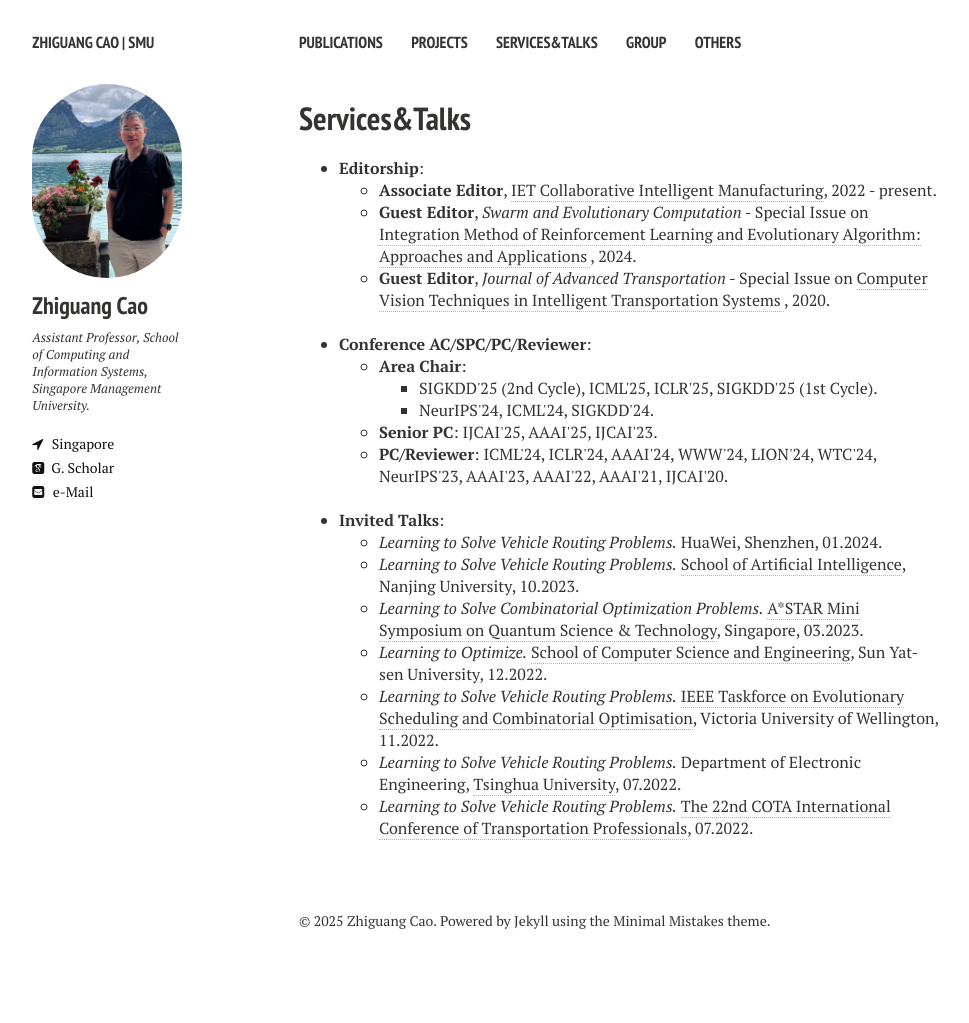
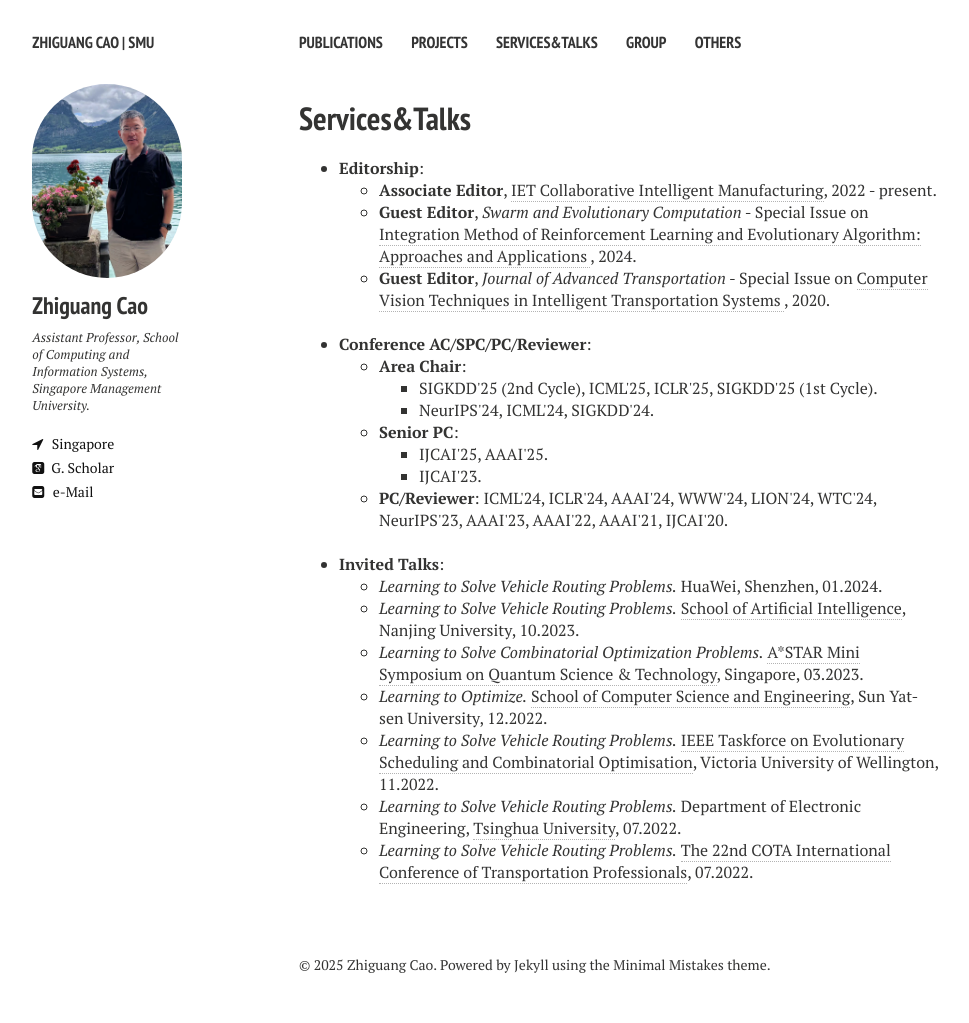
Before and after one commit to zhiguangcaosg/zhiguangcaosg.github.io, a Jekyll site: the page built from services&talks.md, in a window 1280 px wide. Shown: the whole page, without its empty margins (21-990 px from the left). Built offline with Jekyll 4.4.1, drawn with Linux system fonts in a browser that asks for light colours; nearby versions of some CDN libraries; before the commit the page ends 979 px from its top, so only the background shows below that.

Commit message:
Update services&talks.md

```diff
--- a/services&talks.md
+++ b/services&talks.md
@@ -35,7 +35,13 @@ comments: false
 	        </li>
 		</ul>
 	</li>
-	<li> <b>Senior PC</b>: IJCAI'25, AAAI'25, IJCAI'23.
+	<li> <b>Senior PC</b>:
+		<ul>
+			<li> IJCAI'25, AAAI'25.
+			</li>
+			<li> IJCAI'23.
+			</li>
+		</ul>
 	</li>
 	<li> <b>PC/Reviewer</b>: ICML'24, ICLR'24, AAAI'24, WWW'24, LION'24, WTC'24, NeurIPS'23, AAAI'23, AAAI'22, AAAI'21, IJCAI'20.
 	</li>
```
